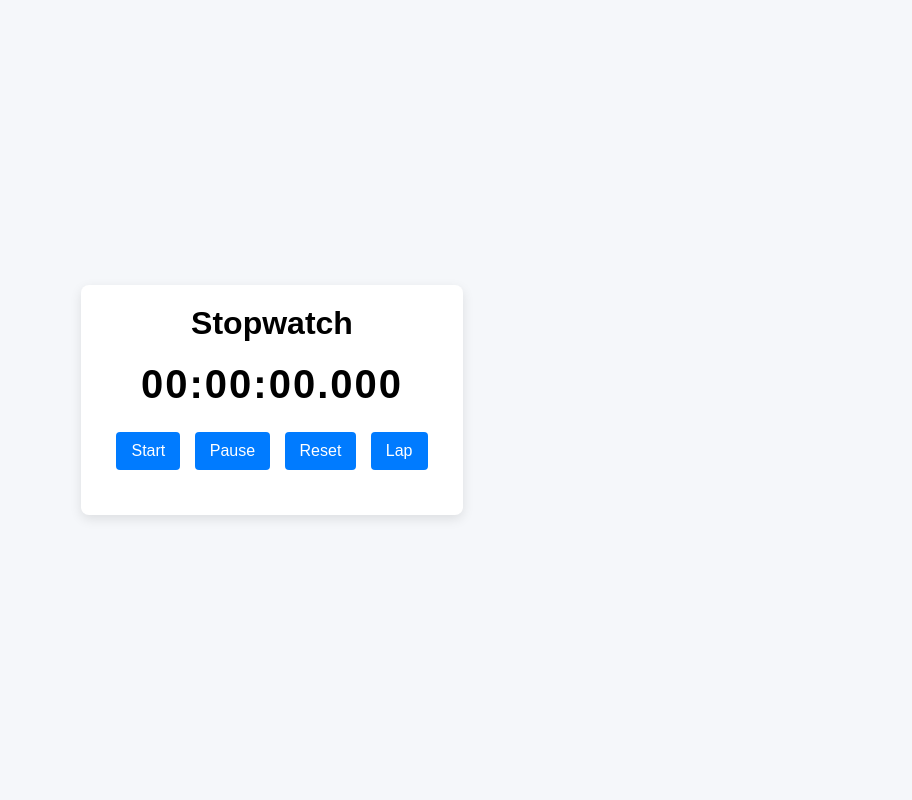
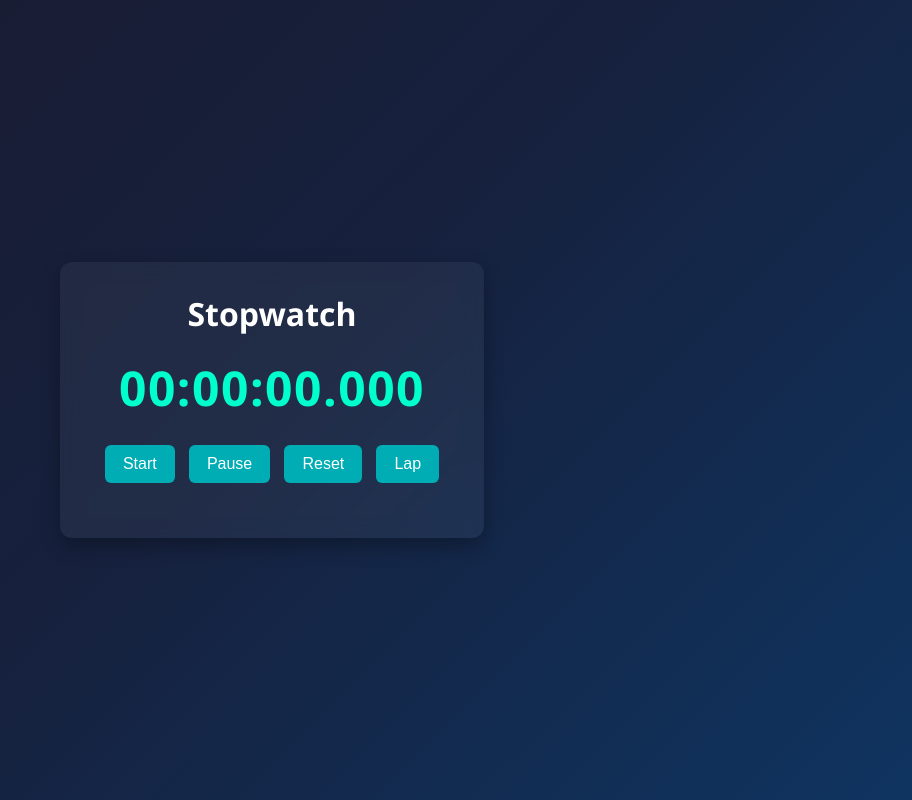
Before and after one commit to arpitKakran/PRODIGY_WD_02, a plain HTML site: page index.html in a window 1280 px wide. Shown: the whole page, without its empty margins (368-1280 px from the left). Drawn offline with Linux system fonts and the light colour scheme.

Commit message:
Dark mode and gradient

```diff
--- a/style.css
+++ b/style.css
@@ -5,8 +5,9 @@
 }
 
 body {
-  font-family: Arial, sans-serif;
-  background: #f5f7fa;
+  font-family: 'Segoe UI', sans-serif;
+  background: linear-gradient(135deg, #1a1a2e, #16213e, #0f3460);
+  color: #ffffff;
   display: flex;
   justify-content: center;
   align-items: center;
@@ -14,18 +15,20 @@ body {
 }
 
 .stopwatch-container {
-  background: #fff;
-  padding: 20px 30px;
-  border-radius: 8px;
-  box-shadow: 0 4px 12px rgba(0, 0, 0, 0.1);
+  background: rgba(255, 255, 255, 0.05);
+  padding: 30px 40px;
+  border-radius: 12px;
+  box-shadow: 0 8px 20px rgba(0, 0, 0, 0.3);
   text-align: center;
+  backdrop-filter: blur(10px);
 }
 
 #display {
-  font-size: 2.5rem;
+  font-size: 3rem;
   margin: 20px 0;
   font-weight: bold;
-  letter-spacing: 2px;
+  letter-spacing: 1.5px;
+  color: #00ffcc;
 }
 
 .buttons {
@@ -34,34 +37,40 @@ body {
 
 button {
   font-size: 1rem;
-  padding: 10px 15px;
+  padding: 10px 18px;
   margin: 5px;
   border: none;
-  border-radius: 4px;
-  background: #007bff;
+  border-radius: 6px;
+  background: #00adb5;
   color: #fff;
   cursor: pointer;
-  transition: background 0.3s;
+  transition: background 0.3s, transform 0.2s;
 }
 
 button:hover {
-  background: #0056b3;
+  background: #00ffe5;
+  color: #000;
+  transform: scale(1.05);
 }
 
 button:disabled {
-  background: #ccc;
-  cursor: default;
+  background: #555;
+  color: #ccc;
+  cursor: not-allowed;
 }
 
 #lapList {
   list-style: none;
-  margin-top: 10px;
+  margin-top: 15px;
   text-align: left;
   max-height: 150px;
   overflow-y: auto;
+  padding-left: 0;
 }
 
 #lapList li {
-  border-bottom: 1px solid #ddd;
-  padding: 5px 0;
+  padding: 6px 10px;
+  border-bottom: 1px solid rgba(255, 255, 255, 0.1);
+  font-size: 0.95rem;
+  color: #eeeeee;
 }
```
